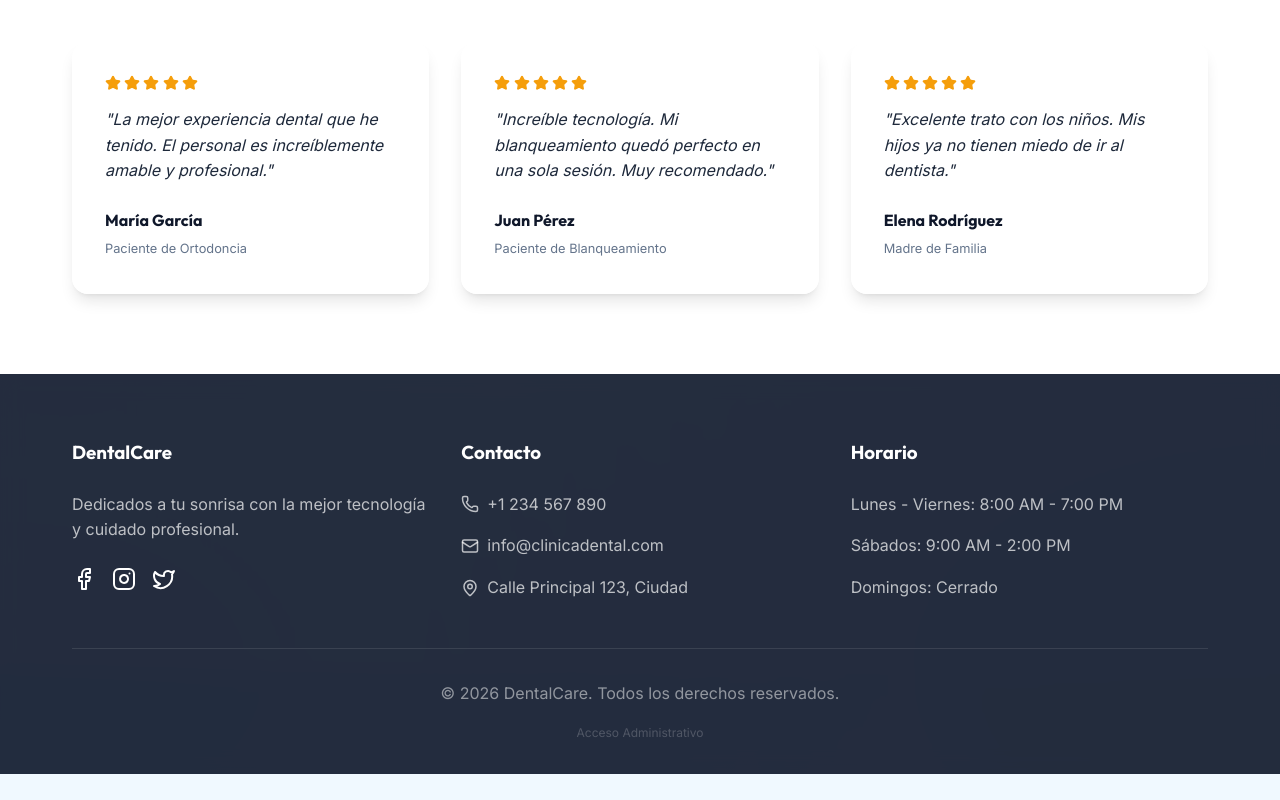
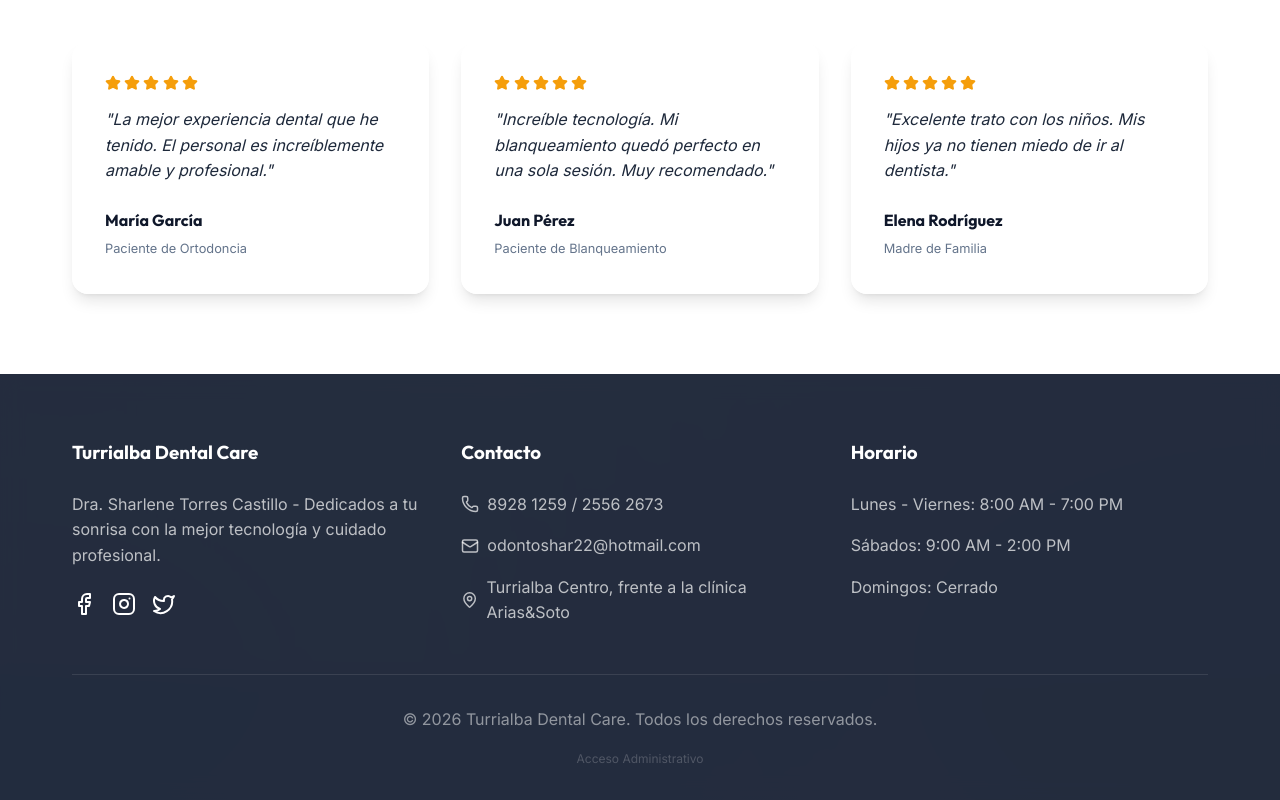
Before and after one commit to KevinMB0220/clinica-dental, a React (Vite) app: page / in a window 1280 px wide. Shown: the part 6526-7326 px from the top of the page. Before the commit the page ends 7300 px from the top, so only its background shows below. Built offline with nearby package versions, Linux system fonts and the light colour scheme.

Commit message:
feat: update contact information and WhatsApp link

```diff
--- a/src/components/Footer.jsx
+++ b/src/components/Footer.jsx
@@ -6,9 +6,9 @@ export default function Footer() {
       <div className="container">
         <div className="grid-3" style={{ marginBottom: '3rem' }}>
           <div>
-            <h3 style={{ color: 'white', marginBottom: '1.5rem' }}>DentalCare</h3>
+            <h3 style={{ color: 'white', marginBottom: '1.5rem' }}>Turrialba Dental Care</h3>
             <p style={{ color: 'rgba(255,255,255,0.7)', marginBottom: '1.5rem' }}>
-              Dedicados a tu sonrisa con la mejor tecnología y cuidado profesional.
+              Dra. Sharlene Torres Castillo - Dedicados a tu sonrisa con la mejor tecnología y cuidado profesional.
             </p>
             <div style={{ display: 'flex', gap: '1rem' }}>
               <a href="#" style={{ color: 'white' }}><Facebook size={24} /></a>
@@ -21,13 +21,13 @@ export default function Footer() {
             <h3 style={{ color: 'white', marginBottom: '1.5rem' }}>Contacto</h3>
             <ul style={{ listStyle: 'none', display: 'flex', flexDirection: 'column', gap: '1rem', color: 'rgba(255,255,255,0.7)' }}>
               <li style={{ display: 'flex', alignItems: 'center', gap: '0.5rem' }}>
-                <Phone size={18} /> +1 234 567 890
+                <Phone size={18} /> 8928 1259 / 2556 2673
               </li>
               <li style={{ display: 'flex', alignItems: 'center', gap: '0.5rem' }}>
-                <Mail size={18} /> info@clinicadental.com
+                <Mail size={18} /> odontoshar22@hotmail.com
               </li>
               <li style={{ display: 'flex', alignItems: 'center', gap: '0.5rem' }}>
-                <MapPin size={18} /> Calle Principal 123, Ciudad
+                <MapPin size={18} /> Turrialba Centro, frente a la clínica Arias&Soto
               </li>
             </ul>
           </div>
@@ -43,7 +43,7 @@ export default function Footer() {
         </div>
 
         <div style={{ borderTop: '1px solid rgba(255,255,255,0.1)', paddingTop: '2rem', textAlign: 'center', color: 'rgba(255,255,255,0.5)', display: 'flex', flexDirection: 'column', gap: '1rem' }}>
-          <p>&copy; {new Date().getFullYear()} DentalCare. Todos los derechos reservados.</p>
+          <p>&copy; {new Date().getFullYear()} Turrialba Dental Care. Todos los derechos reservados.</p>
           <a href="/login" style={{ color: 'rgba(255,255,255,0.2)', fontSize: '0.75rem', textDecoration: 'none' }}>Acceso Administrativo</a>
         </div>
       </div>
--- a/src/pages/Home.jsx
+++ b/src/pages/Home.jsx
@@ -209,7 +209,7 @@ export default function Home() {
 
       {/* Floating WhatsApp Button */}
       <a
-        href="https://wa.me/1234567890"
+        href="https://wa.me/50689281259"
         target="_blank"
         rel="noopener noreferrer"
         style={{
```
